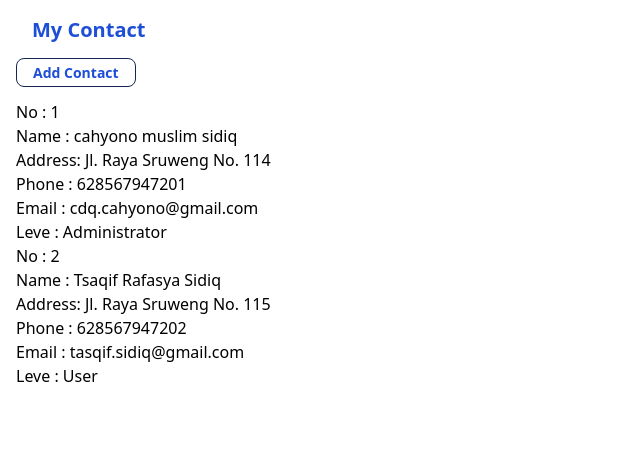
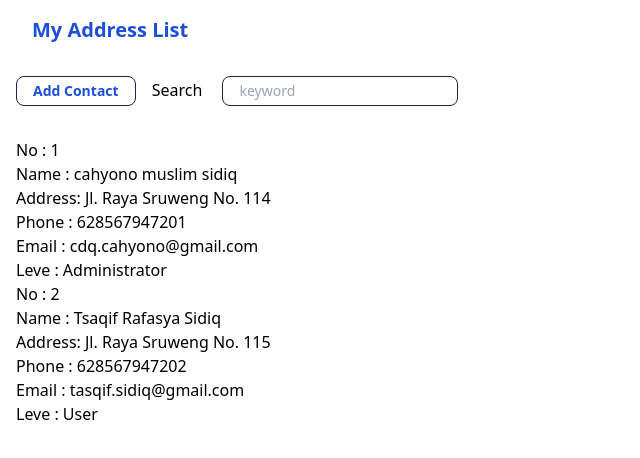
Before and after one commit to sidiqcahyono83/myaddress, a plain HTML site: page index.html in a window 1280 px wide. Shown: the whole page, without its empty margins (0-640 px from the left). Drawn offline with nearby package versions, Linux system fonts and the light colour scheme.

Commit message:
form search, readme

```diff
--- a/index.html
+++ b/index.html
@@ -3,20 +3,34 @@
   <head>
     <meta charset="UTF-8" />
     <meta name="viewport" content="width=device-width, initial-scale=1.0" />
-    <title>My Contact</title>
+    <title>My Address</title>
     <script src="https://cdn.tailwindcss.com"></script>
   </head>
   <body>
     <div>
-      <h1 class="mx-4 my-4 px-4 text-blue-700 text-xl font-bold">My Contact</h1>
+      <h1 class="mx-4 my-4 px-4 text-blue-700 text-xl font-bold">
+        My Address List
+      </h1>
     </div>
     <div>
+      <section class="flex flex-row content-center">
         <a
           href="add"
           class="mx-4 my-4 px-4 py-1 text-sm text-blue-700 font-bold rounded-lg border border-blue-950 hover:text-white hover:bg-slate-600 hover:border-transparent focus:outline-none focus:ring-2 focus:ring-green-600 focus:ring-offset-2"
         >
           Add Contact
         </a>
+        <form>
+          <label for="keyword"> Search </label>
+          <input
+            name="keyword"
+            id="keyword"
+            placeholder="keyword"
+            class="mx-4 my-4 px-4 py-1 text-sm text-blue-700 rounded-lg border border-blue-950 hover:text-white hover:bg-slate-600 hover:border-transparent focus:outline-none focus:ring-2 focus:ring-green-600 focus:ring-offset-2"
+          />
+        </form>
+      </section>
+
       <ul id="list-contacts" class="mt-4 mx-4"></ul>
 
       <ul id="contacts" class="mx-4 my-4 px-4 py-4"></ul>
```
Also changed, not shown: 1 other file. Lines whose indentation alone changed are shown as unchanged.
